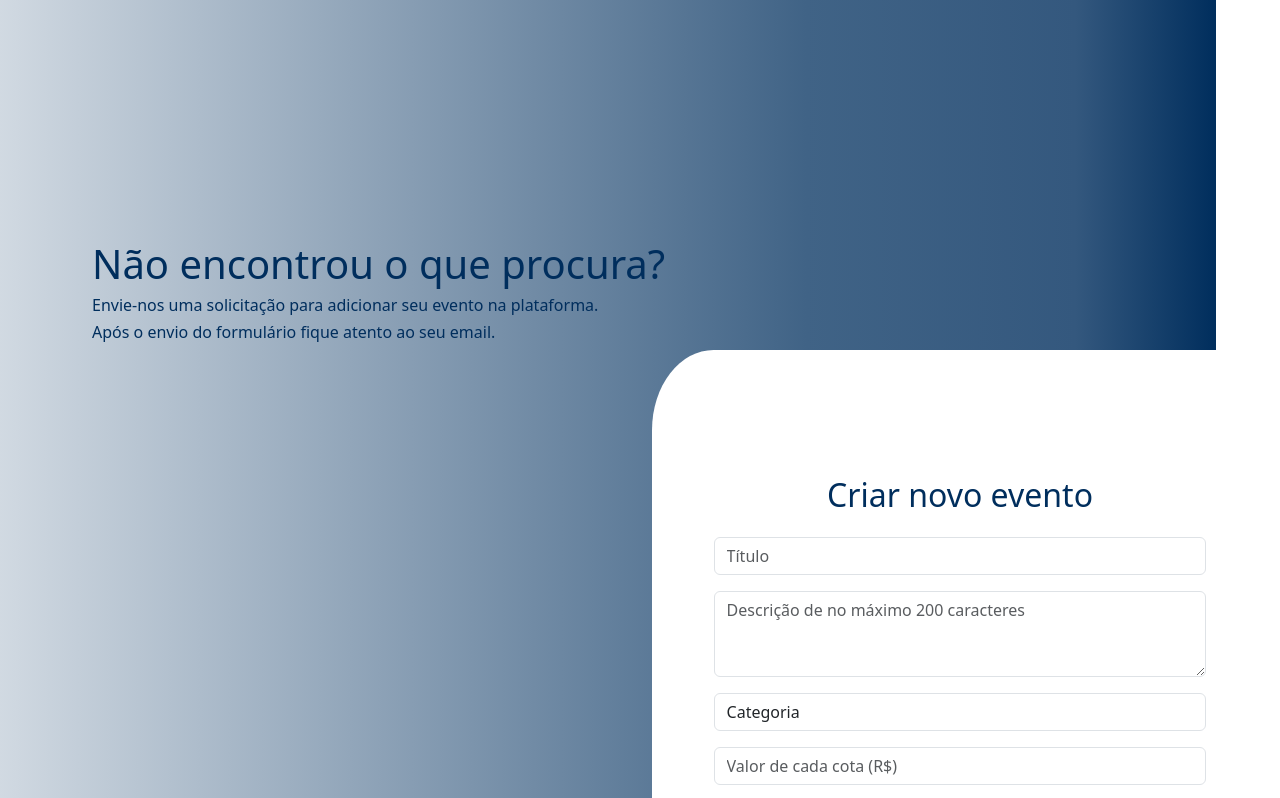
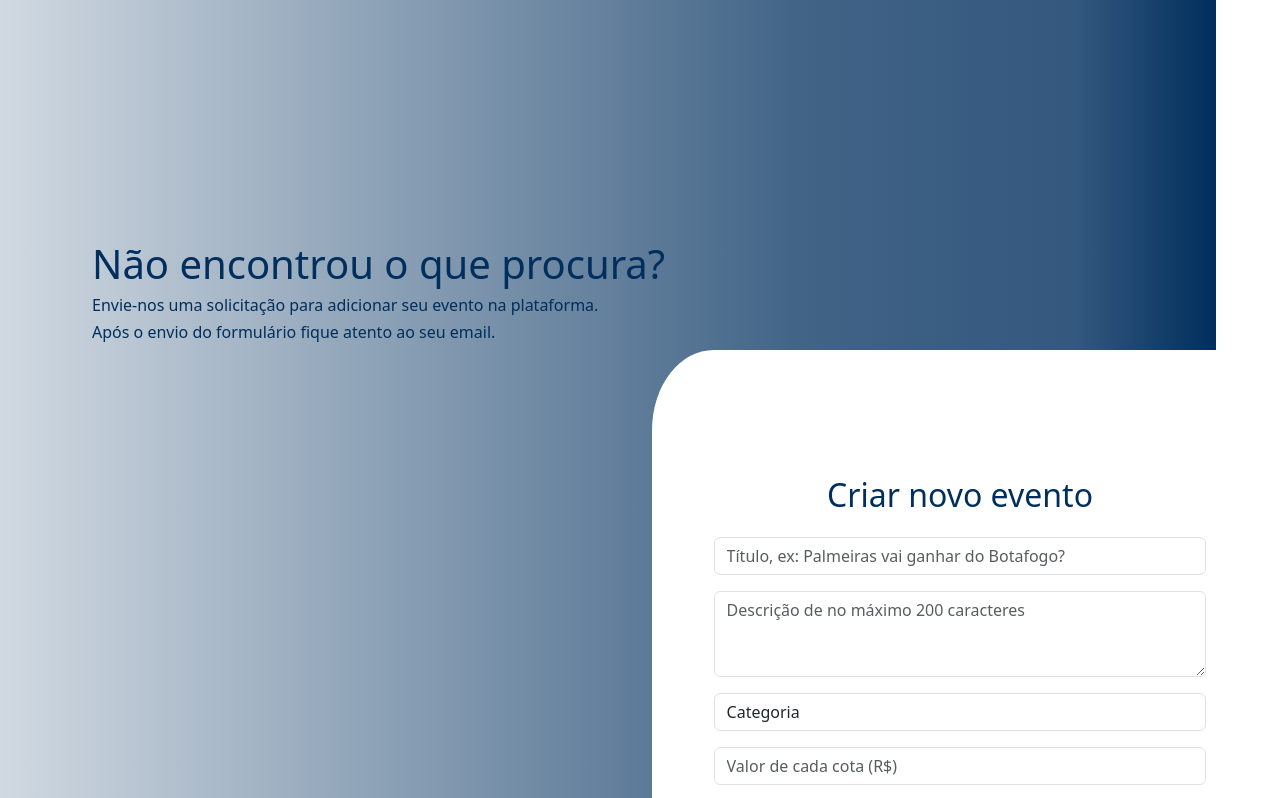
Before and after one commit to batista29/Footbet, a plain HTML site: page frontend/events/addNewEvent.html in a window 1280 px wide. Shown: the top 798 px of the page. Drawn offline with nearby package versions, Linux system fonts and the light colour scheme.

Commit message:
Input explicando como deve ser escrito

```diff
--- a/frontend/events/addNewEvent.html
+++ b/frontend/events/addNewEvent.html
@@ -28,7 +28,7 @@
             <h2 class="card-title titulo-card">Criar novo evento</h2>
 
             <div class=" input-group mb-3" style="margin-top: 3%;">
-              <input type="text" class="form-control" id="titulo" placeholder="Título">
+              <input type="text" class="form-control" id="titulo" placeholder="Título, ex: Palmeiras vai ganhar do Botafogo?">
             </div>
             <div class="input-group mb-3">
               <textarea class="form-control" id="descricao" rows="3"
```
